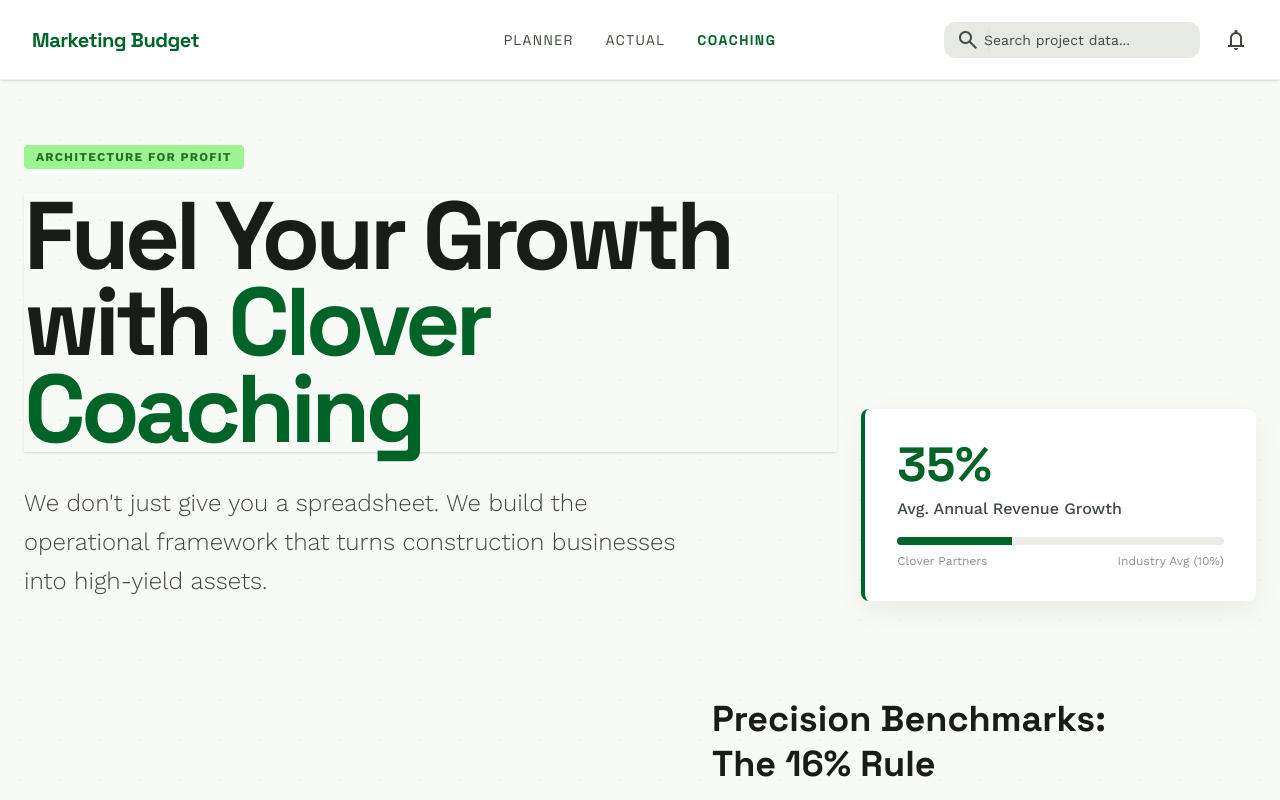
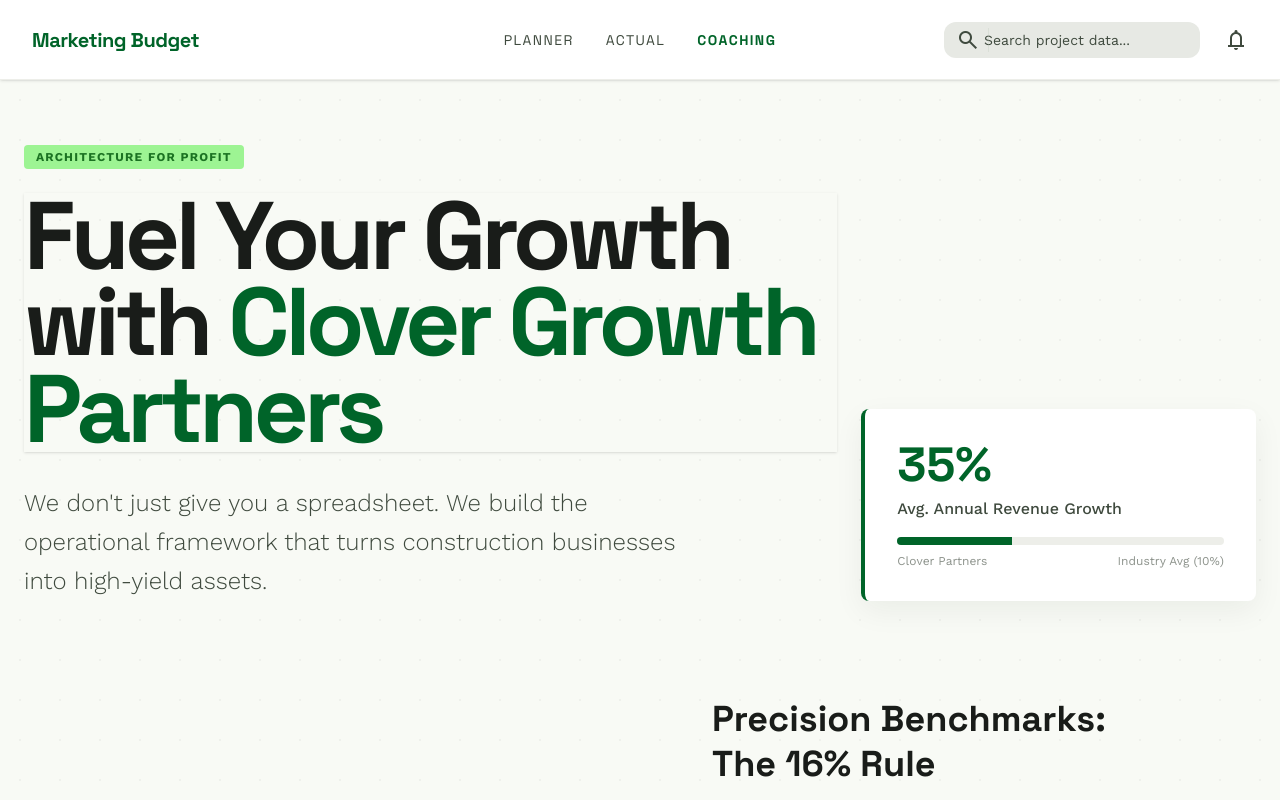
Before and after one commit to stanleyf5658-oss/Clover-Marketing-Budget, a Next.js app: page /coaching in a window 1280 px wide. Shown: the top 800 px of the page. Built offline with nearby package versions, Linux system fonts and the light colour scheme; no server answers.

Commit message:
fix: Social Media Ads → Direct Response, onboarding wording invest, coaching branding Clover Growth Partners

```diff
--- a/convex/onboarding.ts
+++ b/convex/onboarding.ts
@@ -53,6 +53,7 @@
       "SEO / Organic Search",
       "Google Ads (PPC)",
       "Local Services Ads (LSA)",
+      "Social Media Ads (Meta/FB)",
       "Email Marketing",
     ];
 
--- a/convex/schema.ts
+++ b/convex/schema.ts
@@ -5,7 +5,7 @@
   // Users or contractors who own the dashboard
   contractors: defineTable({
     // Clerk user ID — links this record to the authenticated user
-    userId: v.string(),
+    userId: v.optional(v.string()),
     firstName: v.string(),
     companyName: v.string(),
     revenueGoal: v.number(),
--- a/src/app/coaching/page.tsx
+++ b/src/app/coaching/page.tsx
@@ -26,7 +26,7 @@
           <div className="col-span-12 lg:col-span-8">
             <span className="inline-block px-3 py-1 bg-secondary-container text-on-secondary-container text-xs font-bold tracking-widest uppercase mb-6 rounded-lg">Architecture for Profit</span>
             <h1 className="text-6xl md:text-8xl font-headline font-bold text-on-surface leading-[0.9] tracking-tighter mb-8 shadow-sm">
-              Fuel Your Growth with <span className="text-primary">Clover Coaching</span>
+              Fuel Your Growth with <span className="text-primary">Clover Growth Partners</span>
             </h1>
             <p className="text-xl md:text-2xl text-on-surface-variant max-w-2xl font-light leading-relaxed">
               We don't just give you a spreadsheet. We build the operational framework that turns construction businesses into high-yield assets.
--- a/src/app/onboarding/page.tsx
+++ b/src/app/onboarding/page.tsx
@@ -246,7 +246,7 @@
         const spend = calculateSpend();
         return (
           <div className="space-y-6">
-            <h2 className="text-3xl font-heading font-bold text-text-main">What percentage of revenue will you put into marketing?</h2>
+            <h2 className="text-3xl font-heading font-bold text-text-main">What percentage of revenue will you invest into marketing?</h2>
 
             <div className="grid grid-cols-2 sm:grid-cols-4 gap-3">
               {[6, 8, 10].map(perc => (
```
